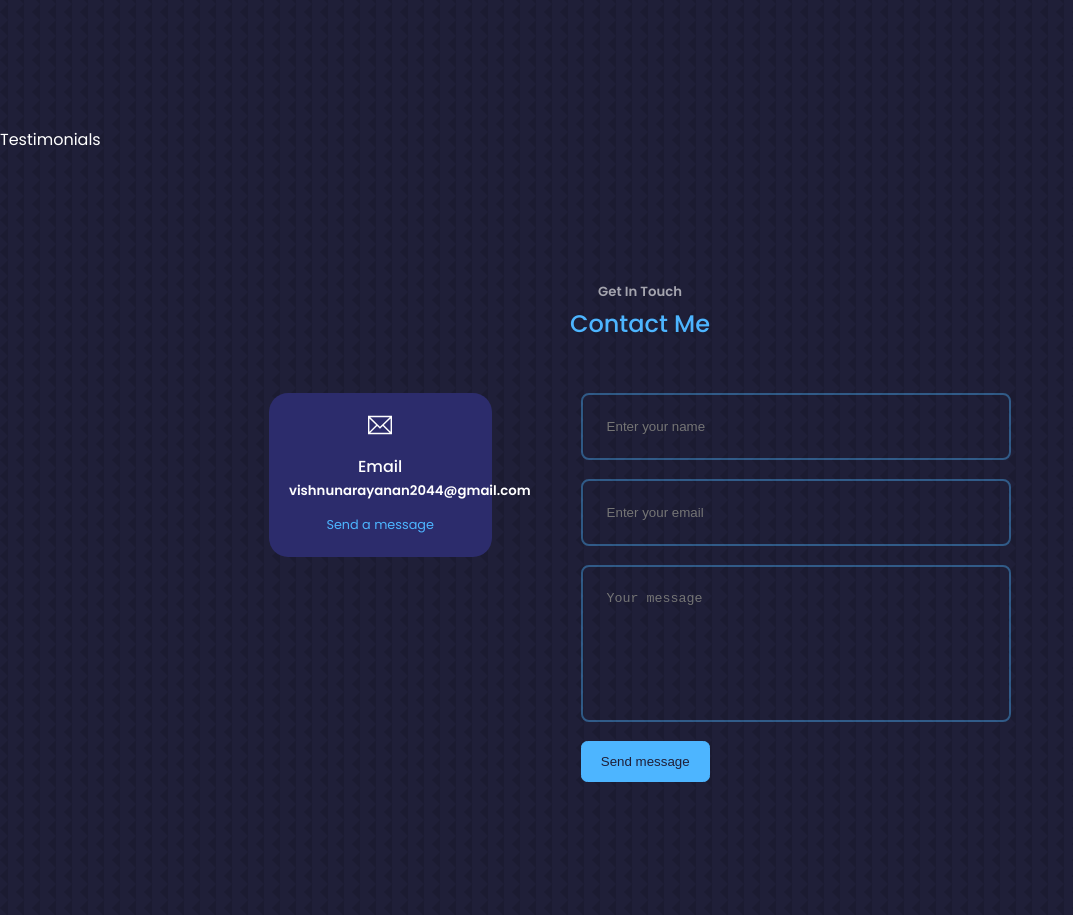
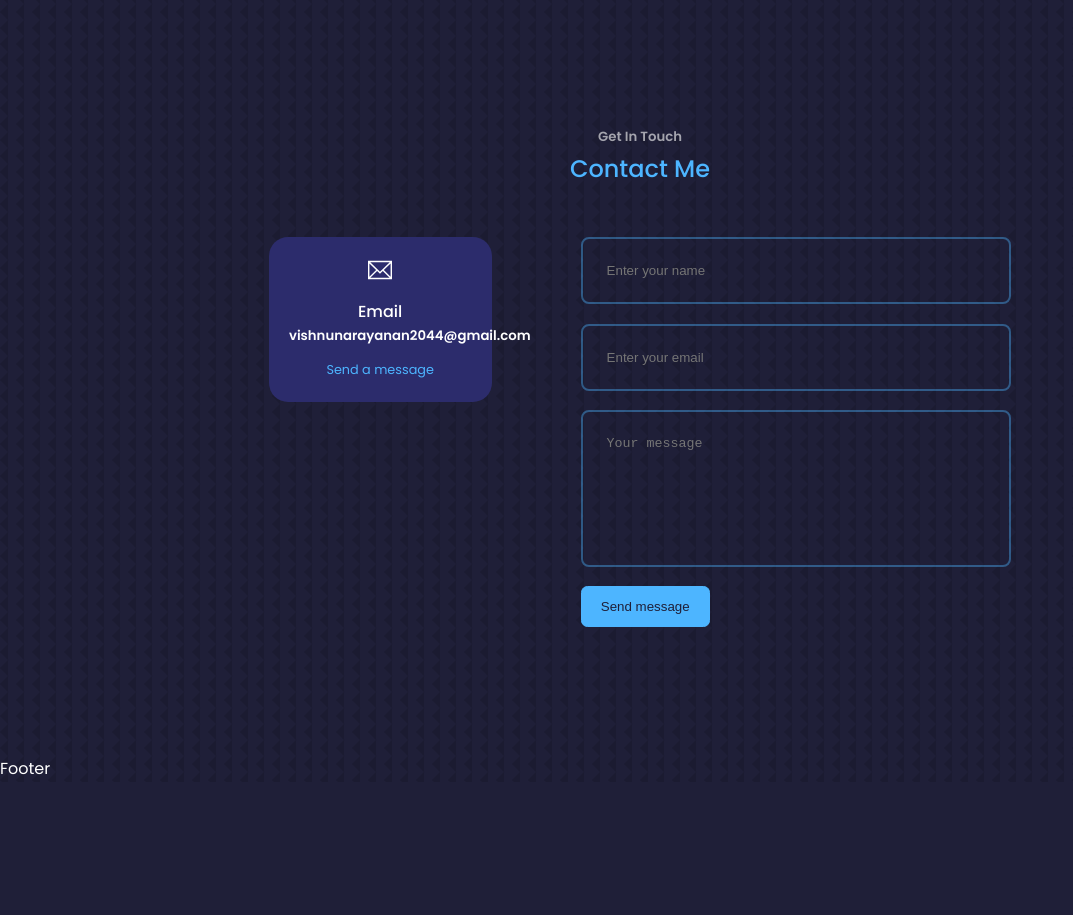
Before and after one commit to vishnu2044/vishnu-narayanan, a React (Create React App) app: page / in a window 1280 px wide. Shown: the part 3900-4815 px from the top of the page, without its empty margins (0-1073 px from the left). After the commit the page ends 4682 px from the top, so only its background shows below. Built offline with nearby package versions, Linux system fonts and the light colour scheme.

Commit message:
removed testimonial

```diff
--- a/src/App.jsx
+++ b/src/App.jsx
@@ -20,7 +20,6 @@ const App = () => {
       <Experience />
       <Services />
       <Portfolio />
-      <Testimonials />
       <Contact />
       <Footer />
     </>
```
